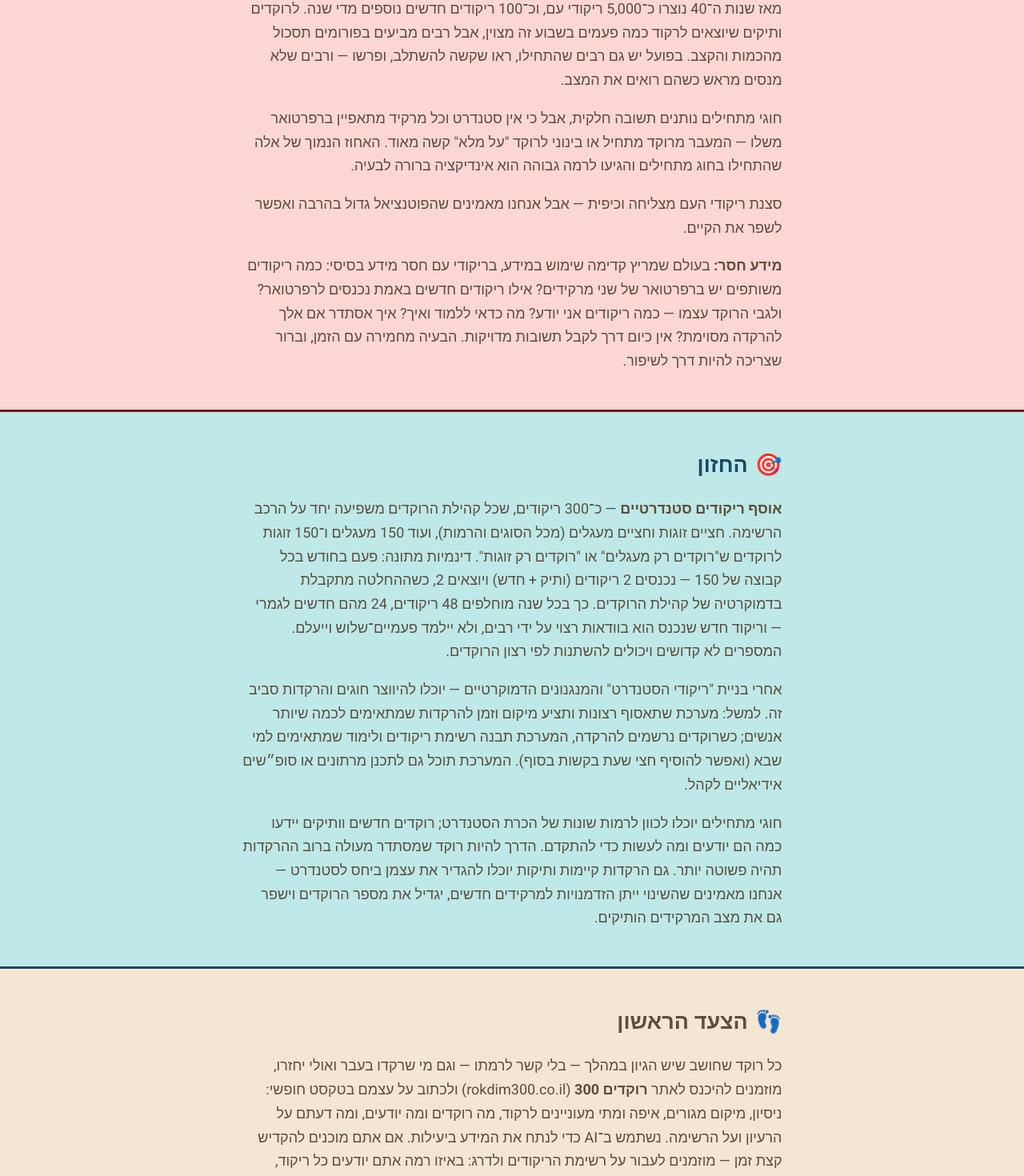
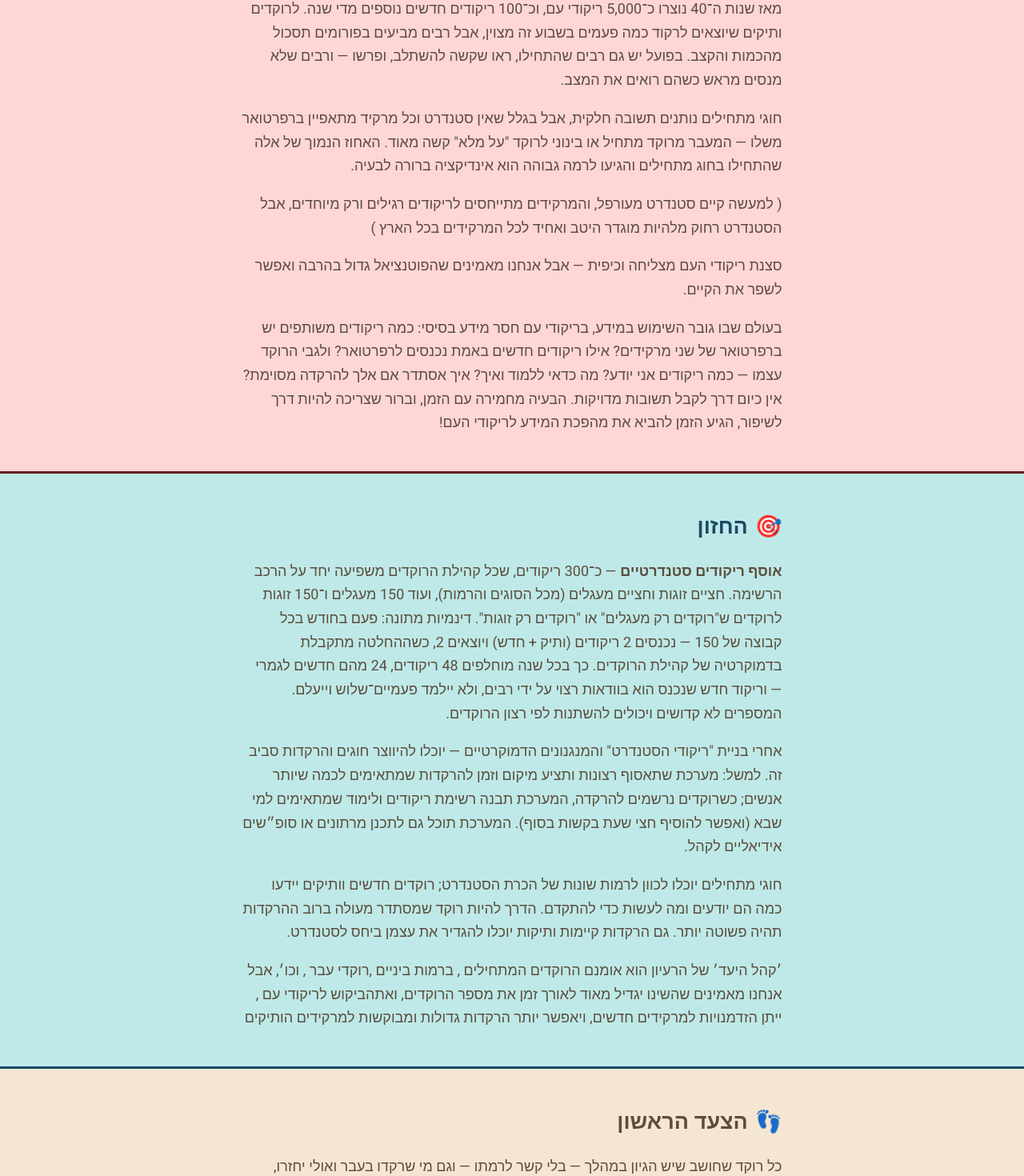
Before and after one commit to yigbn/rokdim3000, a React (Vite) app in the folder client/: page / in a window 1280 px wide. Shown: the part 490-1960 px from the top of the page at 80% size. Built offline with nearby package versions, Linux system fonts and the light colour scheme.

Commit message:
landing improvments

```diff
--- a/client/src/Landing.tsx
+++ b/client/src/Landing.tsx
@@ -39,13 +39,16 @@ export default function Landing() {
               מאז שנות ה־40 נוצרו כ־5,000 ריקודי עם, וכ־100 ריקודים חדשים נוספים מדי שנה. לרוקדים ותיקים שיוצאים לרקוד כמה פעמים בשבוע זה מצוין, אבל רבים מביעים בפורומים תסכול מהכמות והקצב. בפועל יש גם רבים שהתחילו, ראו שקשה להשתלב, ופרשו — ורבים שלא מנסים מראש כשהם רואים את המצב.
             </p>
             <p>
-              חוגי מתחילים נותנים תשובה חלקית, אבל כי אין סטנדרט וכל מרקיד מתאפיין ברפרטואר משלו — המעבר מרוקד מתחיל או בינוני לרוקד "על מלא" קשה מאוד. האחוז הנמוך של אלה שהתחילו בחוג מתחילים והגיעו לרמה גבוהה הוא אינדיקציה ברורה לבעיה.
+              חוגי מתחילים נותנים תשובה חלקית, אבל בגלל שאין סטנדרט וכל מרקיד מתאפיין ברפרטואר משלו — המעבר מרוקד מתחיל או בינוני לרוקד "על מלא" קשה מאוד. האחוז הנמוך של אלה שהתחילו בחוג מתחילים והגיעו לרמה גבוהה הוא אינדיקציה ברורה לבעיה.
+            </p>
+            <p>
+              ( למעשה קיים סטנדרט מעורפל, והמרקידים מתייחסים לריקודים רגילים ורק מיוחדים, אבל הסטנדרט רחוק מלהיות מוגדר היטב ואחיד לכל המרקידים בכל הארץ )
             </p>
             <p>
               סצנת ריקודי העם מצליחה וכיפית — אבל אנחנו מאמינים שהפוטנציאל גדול בהרבה ואפשר לשפר את הקיים.
             </p>
             <p>
-              <strong>מידע חסר:</strong> בעולם שמריץ קדימה שימוש במידע, בריקודי עם חסר מידע בסיסי: כמה ריקודים משותפים יש ברפרטואר של שני מרקידים? אילו ריקודים חדשים באמת נכנסים לרפרטואר? ולגבי הרוקד עצמו — כמה ריקודים אני יודע? מה כדאי ללמוד ואיך? איך אסתדר אם אלך להרקדה מסוימת? אין כיום דרך לקבל תשובות מדויקות. הבעיה מחמירה עם הזמן, וברור שצריכה להיות דרך לשיפור.
+              בעולם שבו גובר השימוש במידע, בריקודי עם חסר מידע בסיסי: כמה ריקודים משותפים יש ברפרטואר של שני מרקידים? אילו ריקודים חדשים באמת נכנסים לרפרטואר? ולגבי הרוקד עצמו — כמה ריקודים אני יודע? מה כדאי ללמוד ואיך? איך אסתדר אם אלך להרקדה מסוימת? אין כיום דרך לקבל תשובות מדויקות. הבעיה מחמירה עם הזמן, וברור שצריכה להיות דרך לשיפור, הגיע הזמן להביא את מהפכת המידע לריקודי העם!
             </p>
           </div>
         </div>
@@ -64,7 +67,10 @@ export default function Landing() {
               אחרי בניית "ריקודי הסטנדרט" והמנגנונים הדמוקרטיים — יוכלו להיווצר חוגים והרקדות סביב זה. למשל: מערכת שתאסוף רצונות ותציע מיקום וזמן להרקדות שמתאימים לכמה שיותר אנשים; כשרוקדים נרשמים להרקדה, המערכת תבנה רשימת ריקודים ולימוד שמתאימים למי שבא (ואפשר להוסיף חצי שעת בקשות בסוף). המערכת תוכל גם לתכנן מרתונים או סופ״שים אידיאליים לקהל.
             </p>
             <p>
-              חוגי מתחילים יוכלו לכוון לרמות שונות של הכרת הסטנדרט; רוקדים חדשים וותיקים יידעו כמה הם יודעים ומה לעשות כדי להתקדם. הדרך להיות רוקד שמסתדר מעולה ברוב ההרקדות תהיה פשוטה יותר. גם הרקדות קיימות ותיקות יוכלו להגדיר את עצמן ביחס לסטנדרט — אנחנו מאמינים שהשינוי ייתן הזדמנויות למרקידים חדשים, יגדיל את מספר הרוקדים וישפר גם את מצב המרקידים הותיקים.
+              חוגי מתחילים יוכלו לכוון לרמות שונות של הכרת הסטנדרט; רוקדים חדשים וותיקים יידעו כמה הם יודעים ומה לעשות כדי להתקדם. הדרך להיות רוקד שמסתדר מעולה ברוב ההרקדות תהיה פשוטה יותר. גם הרקדות קיימות ותיקות יוכלו להגדיר את עצמן ביחס לסטנדרט.
+            </p>
+            <p>
+              ׳קהל היעד׳ של הרעיון הוא אומנם הרוקדים המתחילים , ברמות ביניים ,רוקדי עבר , וכו׳, אבל אנחנו מאמינים שהשינו יגדיל מאוד לאורך זמן את מספר הרוקדים, ואתהביקוש לריקודי עם , ייתן הזדמנויות למרקידים חדשים, ויאפשר יותר הרקדות גדולות ומבוקשות למרקידים הותיקים
             </p>
           </div>
         </div>
```
